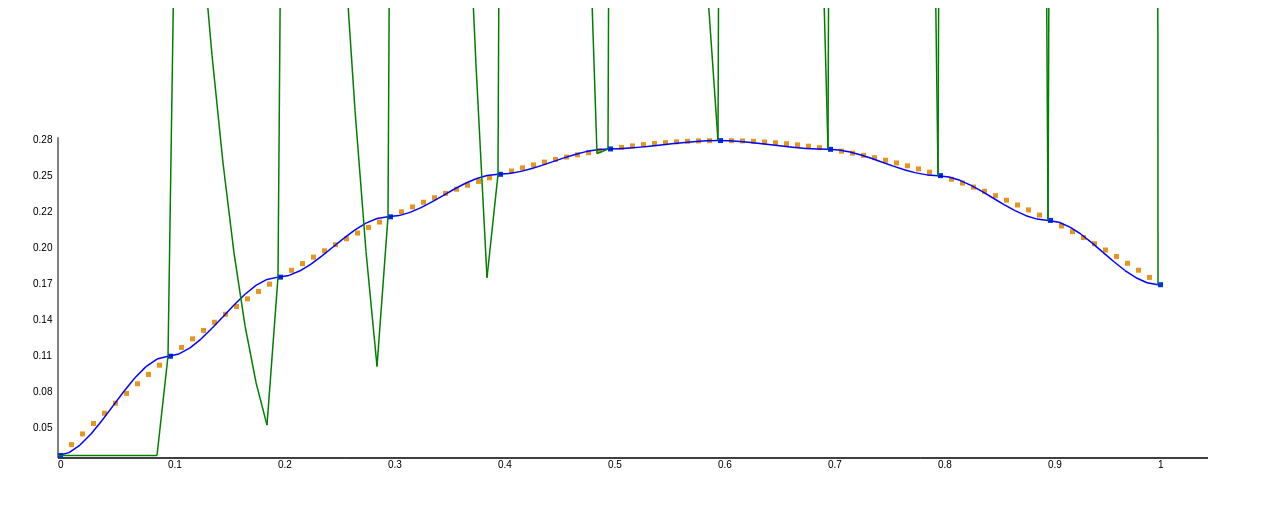
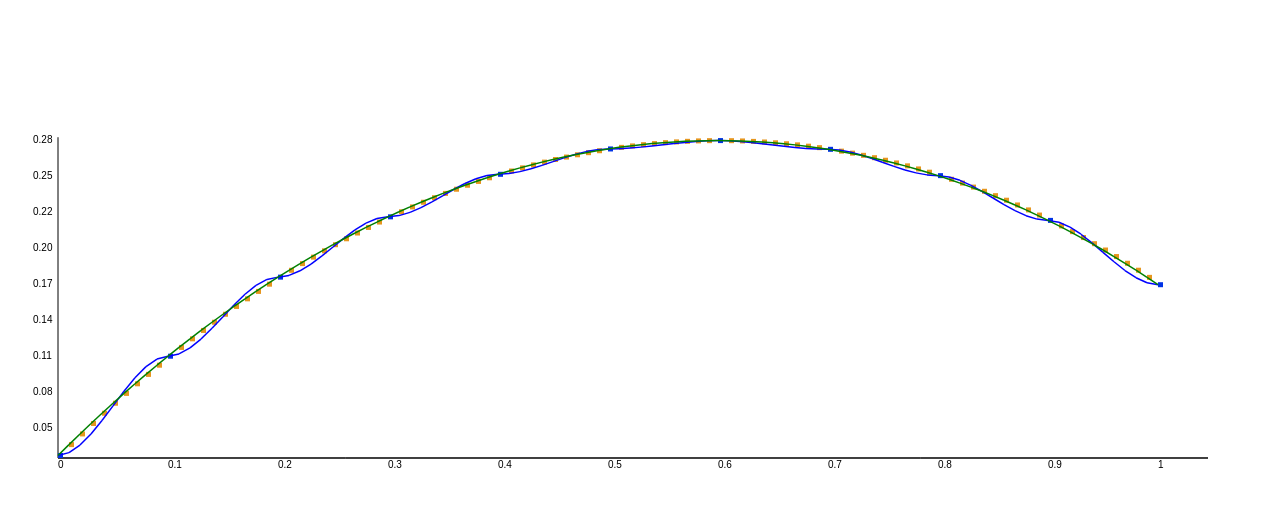
Before and after one commit to Loksli17/FireMathCpline, a plain HTML site: page index.html in a window 1280 px wide. Drawn offline with Linux system fonts and the light colour scheme.

Commit message:
Update index.html

```diff
--- a/index.html
+++ b/index.html
@@ -198,24 +198,27 @@
 		// ctx.closePath();
 
 	//================================ПОЛИНОМ ЛАГРАНЖА================================
-	function calculateP (x1, xi, n1, i) {
+	let flag = false;
+	function calculateP (x_in, xi, deg, i) {
 		let numerator = 1,
 		    denominator = 1;
 
-		for (let j = 0; j < n1; j++) {
-			if (xi != j/10) {
-				numerator *= x1 - j/10;
+		for (let j = 0; j < deg; j++) {
+			if (i != j) {
+				numerator *= x_in - j/10;
 				denominator *= xi - j/10;
+				// if (j == 3 && flag == true) console.log(numerator / denominator);
 			}
 		}
-		console.log("P1 = " + numerator + "   P2 = " + denominator);
-		console.log("P = " + (numerator / denominator));
 		return numerator / denominator;
 	}
 
-	function calculateL (x2, xi, yi, n1) {
+	function calculateL (x_in, deg) {
 		let l = 0;
-		for (let i = 0; i < n1; i++) l += calculateP(x2, xi, n1, i) * yi;
+		for (let i = 0; i < deg; i++) {
+			l += calculateP(x_in, i/10, deg, i) * u[Math.floor(i*10)];
+			if (flag == true) console.log(u[Math.floor(i*10)] + " and " + l + " and " + calculateP(x_in, i/10, deg, i));
+		}
 		return l;
 	}
 
@@ -223,10 +226,16 @@
 		uLagrPolin = new Array();
 
 	for (let counter = 0; counter <= degree*10; counter++) {
+		if (counter == 55) flag = true;
+		else flag = false;
 		if (counter % 10 != 0)
-		uLagrPolin.push(calculateL(counter/100, Math.floor(counter/10)/10, u[Math.floor(counter/10)*10], degree));
+		uLagrPolin.push(calculateL(counter/100, degree));
 		else uLagrPolin.push(u[counter]);
-		// console.log("l = " + uLagrPolin[counter]);
+		console.log("l = " + uLagrPolin[counter]);
+		if (counter == 7) console.log(uLagrPolin[counter]);
+		if (counter == 16) console.log(uLagrPolin[counter]);
+		if (counter == 53) console.log(uLagrPolin[counter]);
+		if (counter == 89) console.log(uLagrPolin[counter]);
 	}
 
 	for(let i = 0; i <= degree*10; i++){
```
